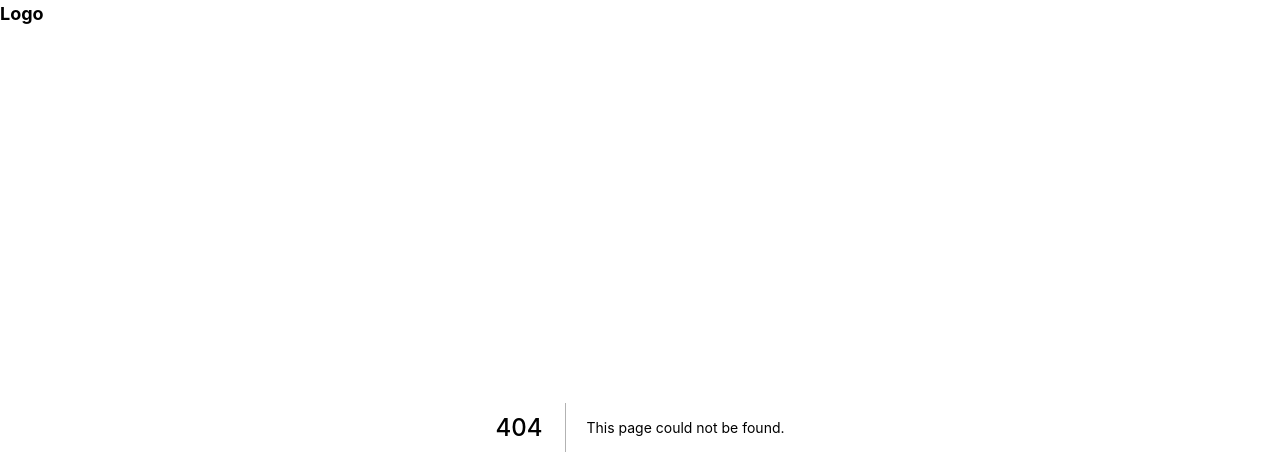
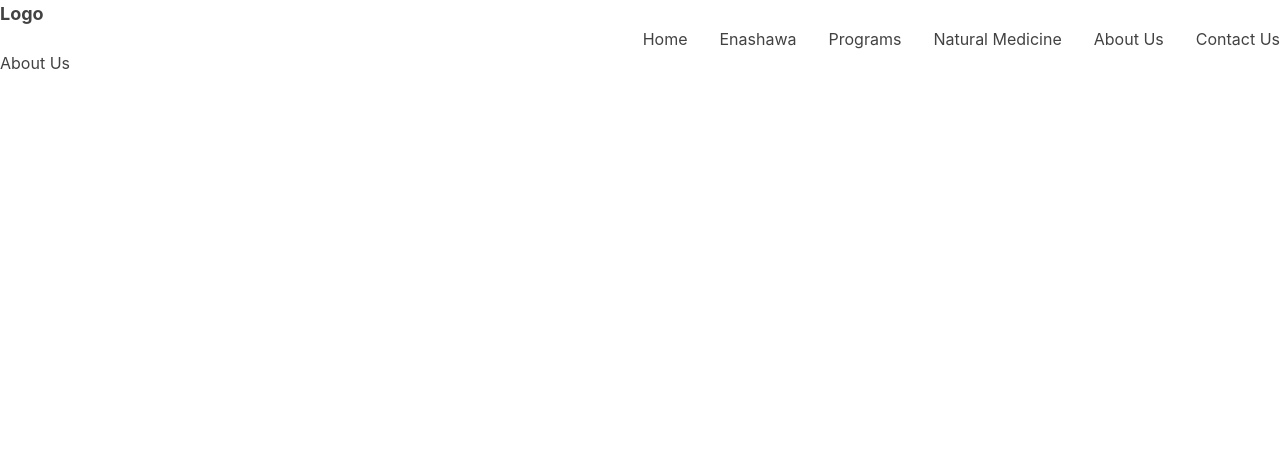
Before and after one commit to maninkari/mishajas-next, a Next.js app: page /about-us in a window 1280 px wide. Before the commit this address had no page. Shown: the top 474 px of the page. Built offline with nearby package versions, Linux system fonts and the light colour scheme.

Commit message:
menu bar

```diff
--- a/src/components/mainLayout.jsx
+++ b/src/components/mainLayout.jsx
@@ -1,10 +1,18 @@
+import { useState } from 'react'
 import {Box} from '@chakra-ui/layout'
 import Logo from './logo'
+import MenuToggle from './menuToggle'
+import MenuLinks from './menuLinks'
 
 const MainLayout = ({children}) => {
+    const [isOpen, setIsOpen] = useState(false)
+    const toggle = () => setIsOpen(!isOpen)
+
     return (
         <Box width='100vw' height='100vh'>
             <Logo/>
+            <MenuLinks isOpen={isOpen}/>
+            <MenuToggle toggle={toggle} isOpen={isOpen}/>
             {children}
         </Box>
     )
--- /dev/null
+++ b/src/components/menuItem.jsx
@@ -0,0 +1,16 @@
+import { Text } from "@chakra-ui/react"
+import Link from 'next/link'
+
+const MenuItem = ({ children, isLast, to = "/", ...rest }) => {
+    return (
+      <Link href={to}>
+        <a>
+            <Text display="block" {...rest}>
+            {children}
+            </Text>
+        </a>
+      </Link>
+    )
+  }
+
+export default MenuItem
--- a/src/components/menuLinks.jsx
+++ b/src/components/menuLinks.jsx
@@ -0,0 +1,28 @@
+import { Stack } from "@chakra-ui/react"
+import { Box } from "@chakra-ui/layout"
+import MenuItem from "./menuItem"
+
+const MenuLinks = ({isOpen}) => {
+    return (
+        <Box display={{ base: isOpen ? "block" : "none", md: "block" }}
+        flexBasis={{ base: "100%", md: "auto" }}
+        >
+            <Stack
+                spacing={8}
+                align="center"
+                justify={["center", "space-between", "flex-end", "flex-end"]}
+                direction={["column", "row", "row", "row"]}
+                pt={[4, 4, 0, 0]}
+                >
+                <MenuItem to="/">Home</MenuItem>
+                <MenuItem to="/lodge">Enashawa</MenuItem>
+                <MenuItem to="/programs">Programs</MenuItem>
+                <MenuItem to="/natural-medicine">Natural Medicine</MenuItem>
+                <MenuItem to="/about-us">About Us</MenuItem>
+                <MenuItem to="/contact-us">Contact Us</MenuItem>
+            </Stack>
+        </Box>
+    )
+}
+
+export default MenuLinks
--- a/src/components/menuToggle.jsx
+++ b/src/components/menuToggle.jsx
@@ -1,10 +1,12 @@
-import { Box } from "@chakra-ui/react"
-import {CloseIcon, MenuIcon} from 'react-icons'
+import { Box } from "@chakra-ui/layout"
+import {AiOutlineClose, AiOutlineMenu} from 'react-icons/ai'
 
 const MenuToggle = ({ toggle, isOpen }) => {
   return (
     <Box display={{ base: "block", md: "none" }} onClick={toggle}>
-      {isOpen ? <CloseIcon /> : <MenuIcon />}
+      {isOpen ? <AiOutlineClose/> : <AiOutlineMenu/>}
     </Box>
   )
 }
+
+export default MenuToggle
```
Also changed, not shown: src/pages/about-us/index.jsx (renamed from src/pages/aboutus/index.jsx), src/pages/contact-us/index.jsx (renamed from src/pages/contactus/index.jsx), src/pages/natural-medicine/index.jsx (renamed from src/pages/medicine/index.jsx).
